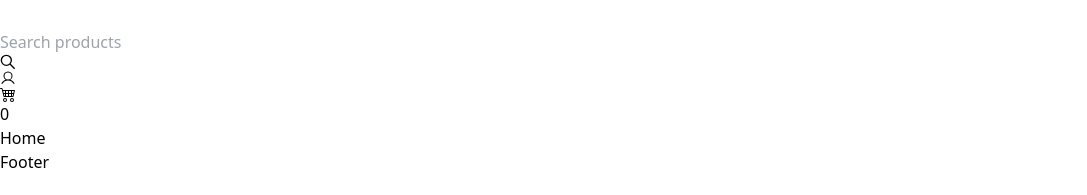
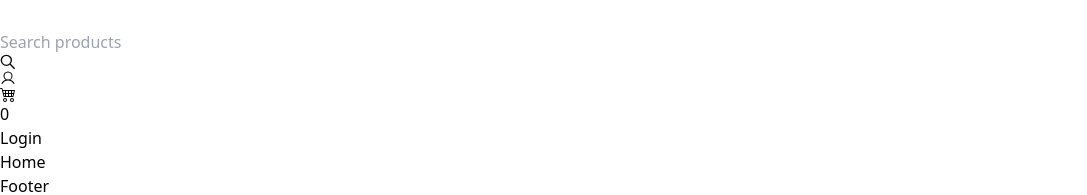
Before and after one commit to chiedozieu/Poko-Stores, a React (Vite) app in the folder frontend/: page / in a window 1280 px wide. Shown: the part 994-1189 px from the top of the page, without its empty margins (0-1087 px from the left). Before the commit the page ends 1168 px from the top, so only its background shows below. Built offline with nearby package versions, Linux system fonts and the light colour scheme.

Commit message:
complete header ui

```diff
--- a/frontend/src/components/Header.jsx
+++ b/frontend/src/components/Header.jsx
@@ -15,27 +15,34 @@ const Header = () => {
           </div>
 
 
-         <div className="hidden md:inline-flex items-center w-full justify-between max-w-md h-12 border rounded-full focus-within:shadow pl-2">
+         <div className="hidden md:inline-flex items-center w-full justify-between max-w-md h-12 border border-red-700 rounded-full focus-within:shadow pl-2">
             <input type="text" placeholder="Search products" className=" w-full outline-none "/>
             <div>
               <GrSearch  className="bg-red-700 h-full text-lg min-w-[50px] p-2 rounded-r-full text-white flex justify-center items-center"/>
             </div>
           </div>
 
-          <div className="flex items-center gap-4">
+          <div className="flex items-center gap-7  ">
             <div className=" cursor-pointer text-3xl">
             <PiUser />
             </div>
             <div className="text-3xl relative">
-              <span>
+              <span className="flex">
                 <BsCart4 />
               </span>
              <div className="bg-red-700 text-white w-5 h-5 p-1 flex items-center justify-center rounded-full absolute -top-1 -right-2 ">
                <p className="text-sm">0</p>
              </div>
             </div>
+            <div className="">
+              <button className="px-3 bg-red-700 hover:bg-red-800  py-1 text-white cursor-pointer ">
+                Login
+              </button>
+            </div>
           </div>
+
        </div>
+
     </header>
 
     </>
```
